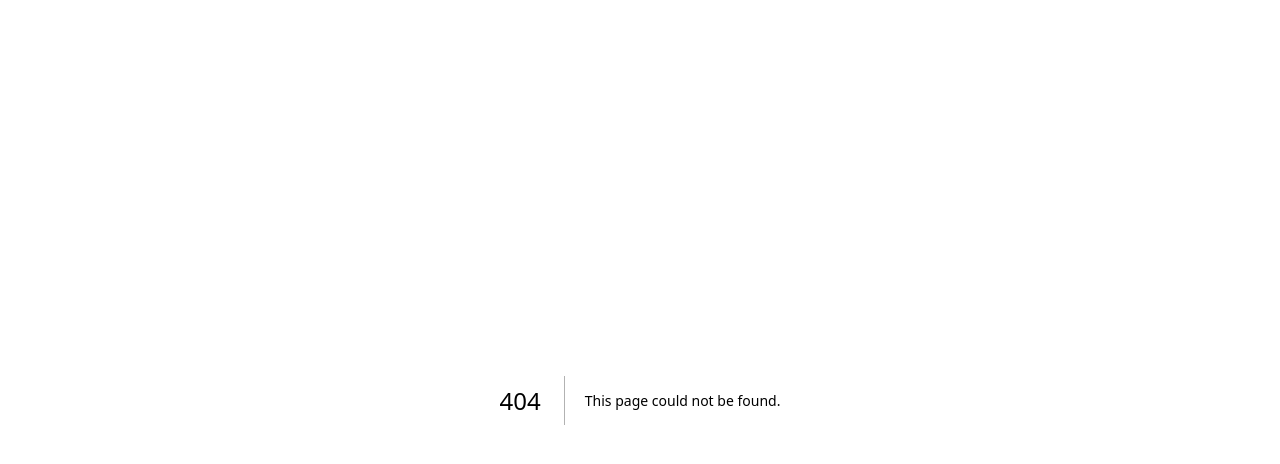
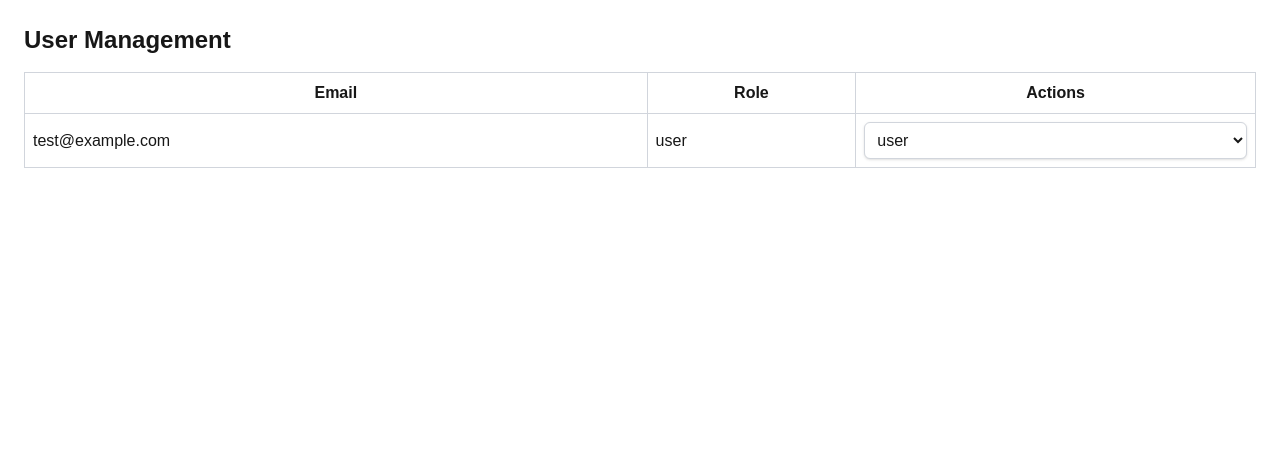
Before and after one commit to dharmendra-pahal/dma-doc-management, a Next.js app: page /admin/users in a window 1280 px wide. Before the commit this address had no page. Shown: the top 464 px of the page. Built offline with nearby package versions, Linux system fonts and the light colour scheme.

Commit message:
user management page

```diff
--- /dev/null
+++ b/app/admin/users/page.tsx
@@ -0,0 +1,81 @@
+import React, { useEffect, useState } from "react";
+import { userService } from "../../../lib/api";
+import { User } from "../../../lib/types";
+import Dropdown from "@/components/common/Dropdown";
+
+const UserManagementPage = () => {
+  const [users, setUsers] = useState<User[]>([]);
+  const [loading, setLoading] = useState(false);
+  const [error, setError] = useState<string | null>(null);
+
+  useEffect(() => {
+    const fetchUsers = async () => {
+      setLoading(true);
+      setError(null);
+      try {
+        const fetchedUsers = await userService.fetchUsers();
+        setUsers(fetchedUsers);
+      } catch (err) {
+        setError("Failed to fetch users.");
+      } finally {
+        setLoading(false);
+      }
+    };
+
+    fetchUsers();
+  }, []);
+
+  const handleRoleChange = async (userId: string, newRole: string) => {
+    setLoading(true);
+    setError(null);
+    try {
+      const response = await userService.updateUserRole(userId, newRole);
+      if (response.success) {
+        setUsers((prevUsers) =>
+          prevUsers.map((user) =>
+            user.id === userId ? { ...user, role: newRole } : user
+          )
+        );
+      } else {
+        setError(response.message);
+      }
+    } catch (err) {
+      setError("Failed to update user role.");
+    } finally {
+      setLoading(false);
+    }
+  };
+
+  return (
+    <div className="p-6">
+      <h1 className="text-2xl font-bold mb-4">User Management</h1>
+      {loading && <p>Loading...</p>}
+      {error && <p className="text-red-500">{error}</p>}
+      <table className="w-full border-collapse border border-gray-300">
+        <thead>
+          <tr>
+            <th className="border border-gray-300 p-2">Email</th>
+            <th className="border border-gray-300 p-2">Role</th>
+            <th className="border border-gray-300 p-2">Actions</th>
+          </tr>
+        </thead>
+        <tbody>
+          {users.map((user) => (
+            <tr key={user.id}>
+              <td className="border border-gray-300 p-2">{user.email}</td>
+              <td className="border border-gray-300 p-2">{user.role}</td>
+              <td className="border border-gray-300 p-2">
+                <Dropdown
+                  options={["user", "admin"]}
+                  onChange={(newRole) => handleRoleChange(user.id, newRole)}
+                />
+              </td>
+            </tr>
+          ))}
+        </tbody>
+      </table>
+    </div>
+  );
+};
+
+export default UserManagementPage;
```
